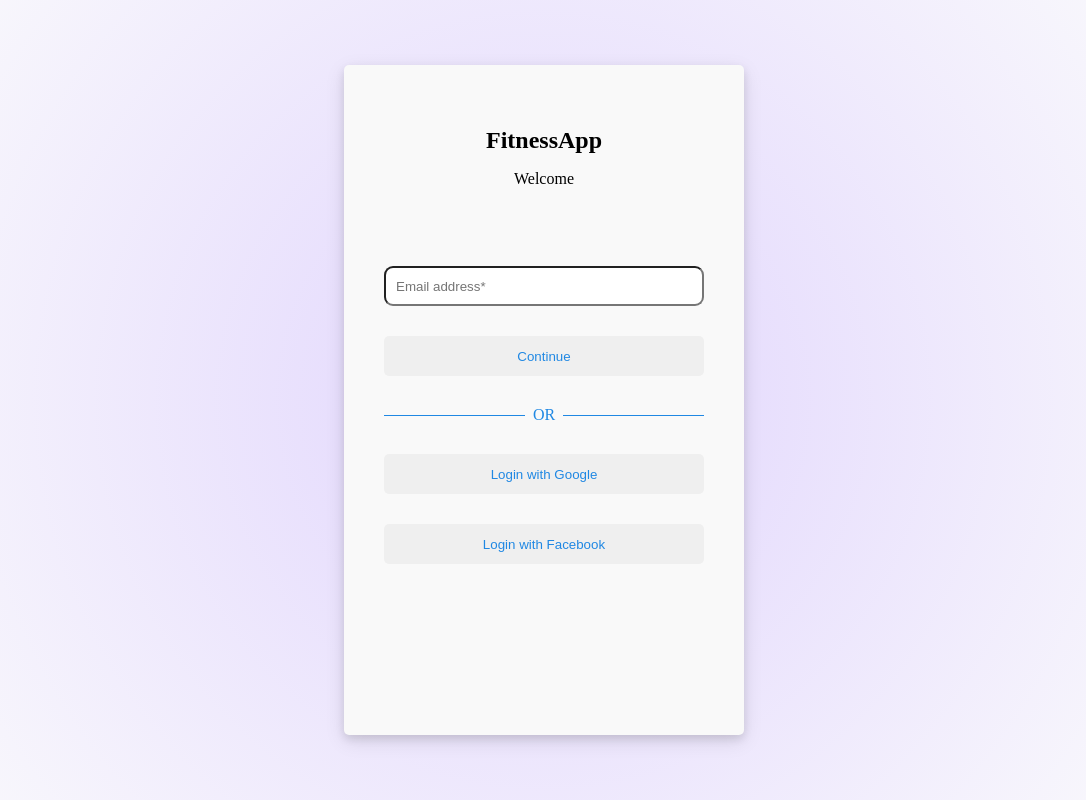
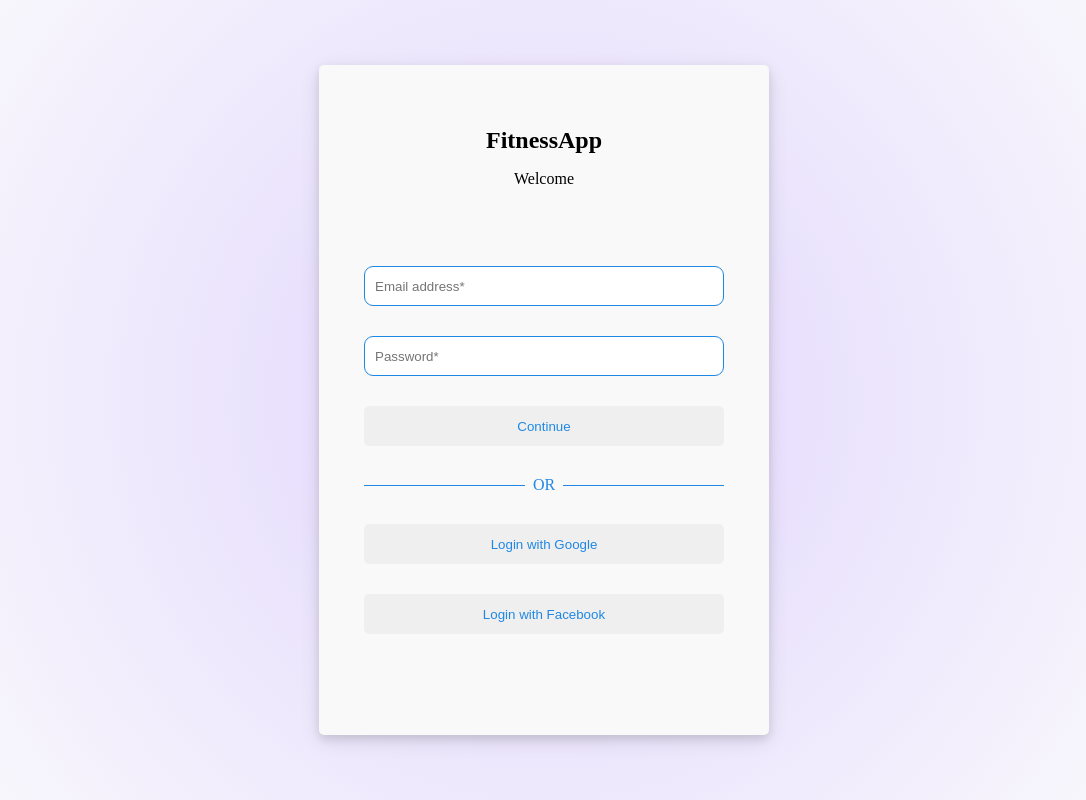
Before and after one commit to Luiz161001/fitnessProject, a React (Vite) app in the folder frontend/: page /login in a window 1280 px wide. Shown: the whole page, without its empty margins (96-1182 px from the left). Built offline with nearby package versions, Linux system fonts and the light colour scheme.

Commit message:
backend login route

```diff
--- a/frontend/src/pages/Login.jsx
+++ b/frontend/src/pages/Login.jsx
@@ -12,6 +12,7 @@
                 <div className="log-options">
                     <form action="" className="log-form-box">
                         <input type="text" placeholder="Email address*" />
+                        <input type="password" placeholder="Password*" />
                         <button>Continue</button>
                     </form>
 
--- a/frontend/src/styles/login.css
+++ b/frontend/src/styles/login.css
@@ -3,13 +3,13 @@
     display: flex;
     align-items: center;
     justify-content: center;
-    /* background: rgb(150,109,249); */
+    background: white;
     background: radial-gradient(circle, rgba(151, 109, 249, 0.292) 0%, rgba(250,250,252,1) 100%);
 }
 
 .log-box {
     height: 670px;
-    width: 400px;
+    width: 450px;
     background-color: #F9F9F9;
     display: flex;
     flex-direction: column;
@@ -79,6 +79,7 @@
     border-radius: 9px;
     box-sizing: border-box;
     padding: 10px;
+    border: 1px solid rgb(32, 136, 227);
 }
 
 .log-options button {
```
Also changed, not shown: 2 other files (tests, documents, lock files or other folders).
